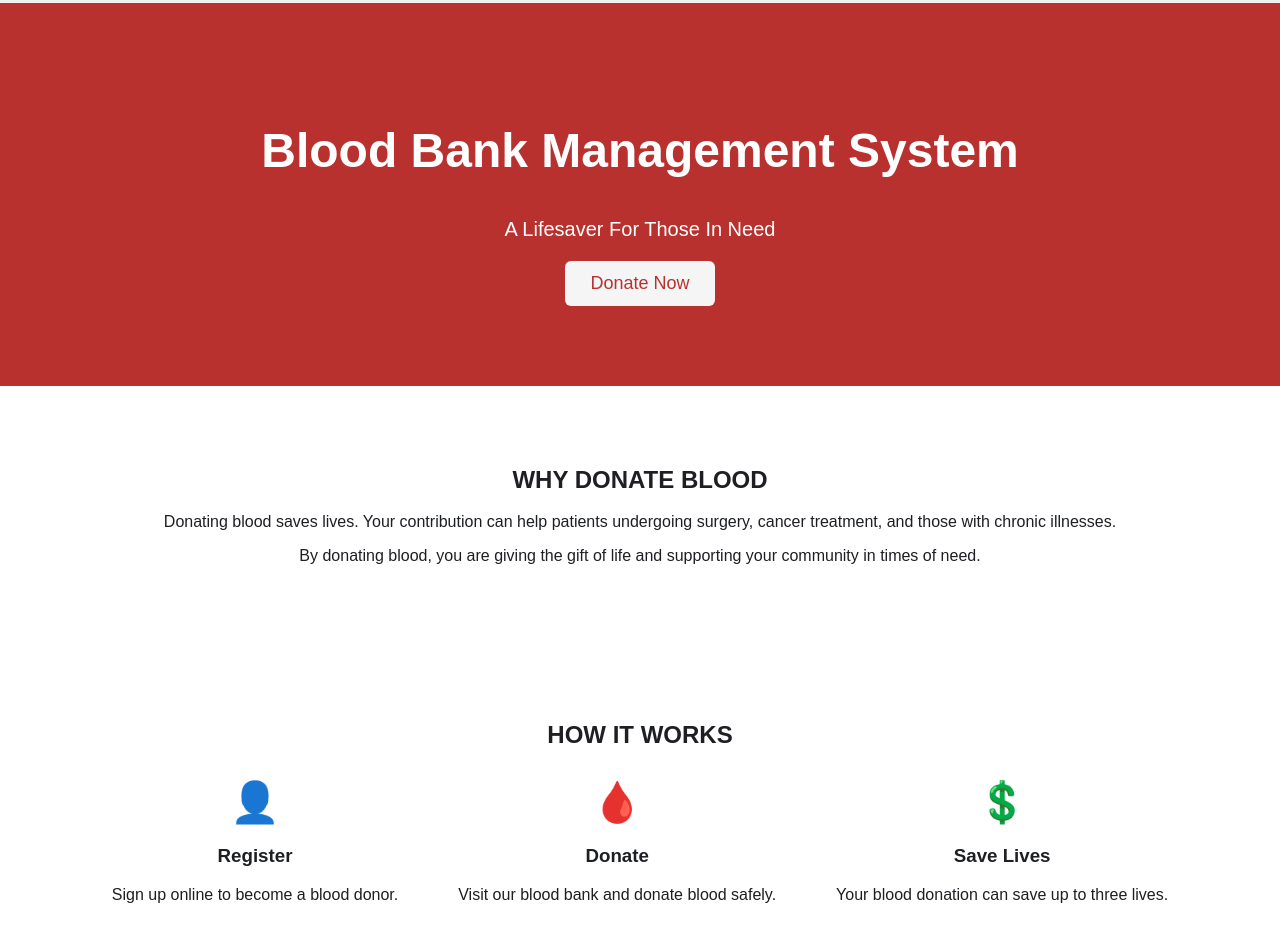
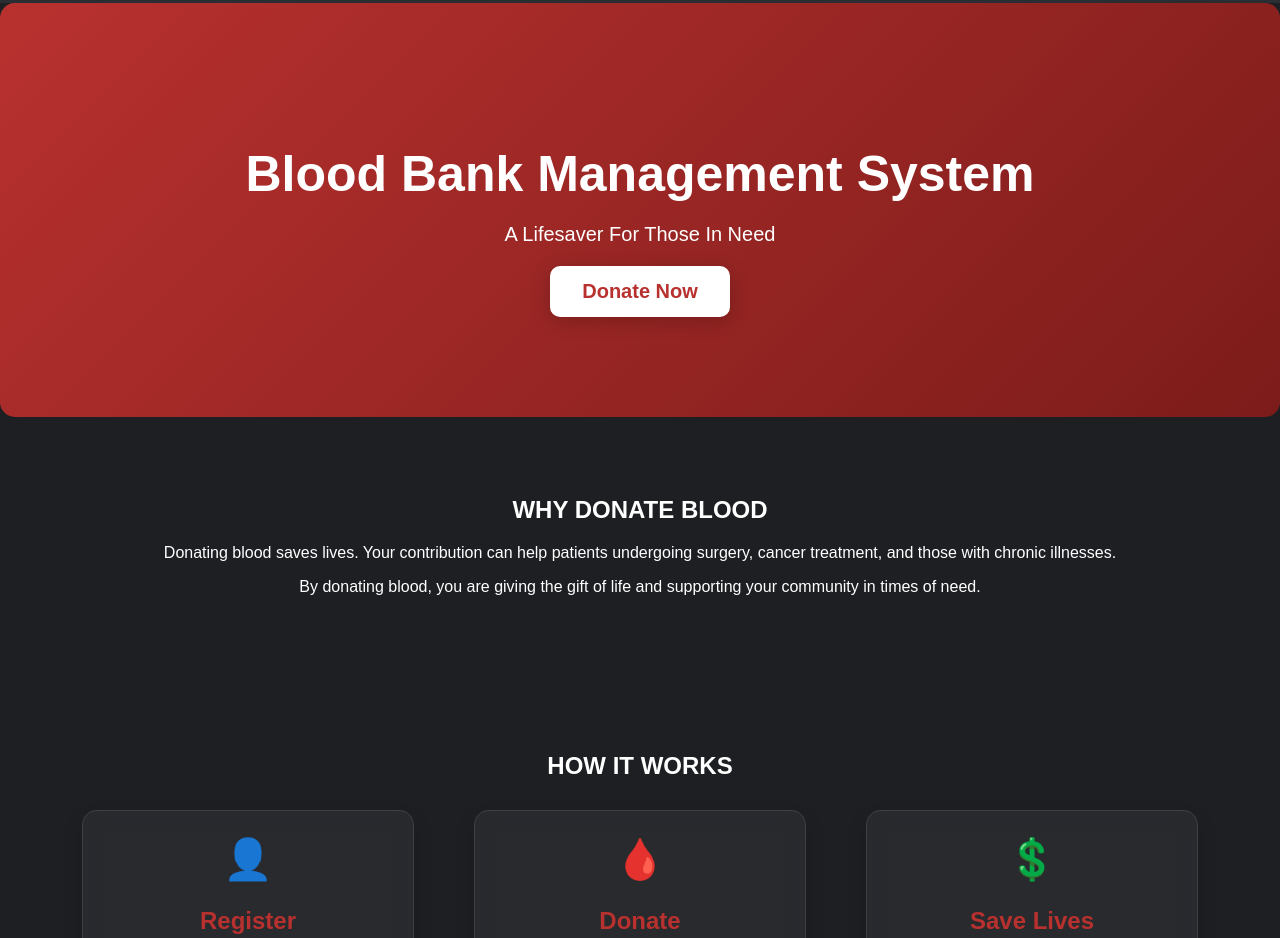
Before and after one commit to Parthdarji13/Blood-Bank-Managment-system, a plain HTML site: page index.html in a window 1280 px wide. Shown: the part 87-1025 px from the top of the page. Drawn offline with Linux system fonts and the light colour scheme.

Commit message:
Updated homepage design

```diff
--- a/index.html
+++ b/index.html
@@ -6,9 +6,8 @@
   <title>Blood Bank Management System</title>
   <link rel="stylesheet" href="styles.css" />
 </head>
-<body>
+<body class="dark-mode">
 
-  <!-- Navbar -->
   <header>
     <nav class="navbar">
       <div class="logo">🩸</div>
@@ -23,45 +22,37 @@
     </nav>
   </header>
 
-  <!-- Hero Section -->
-<section class="hero">
+  <section class="hero">
     <h1>Blood Bank Management System</h1>
     <p>A Lifesaver For Those In Need</p>
     <button id="donateBtn">Donate Now</button>
   </section>
 
-  <!-- Why Donate -->
   <section class="why-donate">
     <h2>WHY DONATE BLOOD</h2>
     <p>Donating blood saves lives. Your contribution can help patients undergoing surgery, cancer treatment, and those with chronic illnesses.</p>
     <p>By donating blood, you are giving the gift of life and supporting your community in times of need.</p>
   </section>
 
-  <!-- How it Works -->
   <section class="how-it-works">
     <h2>HOW IT WORKS</h2>
     <div class="steps">
-      <div>
-        <div class="icon">👤</div>
+      <div class="step-card"> <div class="icon">👤</div>
         <h3>Register</h3>
         <p>Sign up online to become a blood donor.</p>
       </div>
-      <div>
-        <div class="icon">🩸</div>
+      <div class="step-card"> <div class="icon">🩸</div>
         <h3>Donate</h3>
         <p>Visit our blood bank and donate blood safely.</p>
       </div>
-      <div>
-        <div class="icon">💲</div>
+      <div class="step-card"> <div class="icon">💲</div>
         <h3>Save Lives</h3>
         <p>Your blood donation can save up to three lives.</p>
       </div>
     </div>
   </section>
 
-  <!-- Compatibility Table -->
- <!-- Compatibility Table -->
-<section class="compatibility">
+  <section class="compatibility">
   <h2>Blood Compatibility Chart</h2>
   <p>Check which blood group can donate to or receive from others.</p>
   <div class="table-container">
@@ -109,7 +100,7 @@
 </section>
 
 
-  <!-- Updated Stylish Donors Section -->
+
   <section class="donors">
     <h2>🌟 Our Lifesaving Heroes 🌟</h2>
     <div class="donor-stats">
@@ -131,7 +122,6 @@
     </div>
   </section>
 
-  <!-- Newsletter -->
   <section class="newsletter">
     <h3>Subscribe to our newsletter</h3>
     <input type="email" placeholder="Enter your email" />
--- a/script.js
+++ b/script.js
@@ -1,13 +1,20 @@
 // Toggle dark/light mode and switch button icon
+// const toggleBtn = document.getElementById("toggleDark");
+// const body = document.body;
+
+// toggleBtn.addEventListener("click", () => {
+//   body.classList.toggle("dark-mode");
+//   toggleBtn.textContent = body.classList.contains("dark-mode") ? "☀️" : "🌙";
+// });
+
+// // Donate button alert
+// document.getElementById("donateBtn").addEventListener("click", () => {
+//   alert("Thank you for choosing to donate blood! ❤️");
+// });
+
 const toggleBtn = document.getElementById("toggleDark");
-const body = document.body;
 
 toggleBtn.addEventListener("click", () => {
-  body.classList.toggle("dark-mode");
-  toggleBtn.textContent = body.classList.contains("dark-mode") ? "☀️" : "🌙";
+  document.body.classList.toggle("dark-mode");
+  toggleBtn.textContent = document.body.classList.contains("dark-mode") ? "☀️" : "🌙";
 });
-
-// Donate button alert
-document.getElementById("donateBtn").addEventListener("click", () => {
-  alert("Thank you for choosing to donate blood! ❤️");
-});
--- a/styles.css
+++ b/styles.css
@@ -59,40 +59,73 @@ body {
 }
 
 /* --- Hero Section --- */
+/* --- Hero Section (More Attractive Version) --- */
 .hero {
-  background: var(--accent);
-  color: white;
+  background: linear-gradient(135deg, #b8312f, #7c1c1a);
+  color: #ffffff;
   text-align: center;
-  padding: 80px 20px;
+  padding: 100px 20px;
+  position: relative;
+  overflow: hidden;
+  border-radius: 15px;
+  background-clip: padding-box;
 }
 
 .hero h1 {
-  font-size: 48px;
+  font-size: 50px;
+  font-weight: bold;
+  margin-bottom: 20px;
+  animation: fadeZoom 1s ease-out forwards;
+  opacity: 0;
+  transform: scale(0.9);
 }
 
 .hero p {
   font-size: 20px;
   margin: 20px 0;
+  animation: fadeUp 1.2s ease-out forwards;
+  opacity: 0;
+  transform: translateY(30px);
 }
 
 .hero button {
   border: none;
-  padding: 12px 25px;
-  font-size: 18px;
-  border-radius: 6px;
+  padding: 14px 32px;
+  font-size: 20px;
+  font-weight: bold;
+  border-radius: 10px;
   cursor: pointer;
-  transition: background 0.3s, color 0.3s;
+  background: #ffffff;
+  color: #b8312f;
+  box-shadow: 0 4px 20px rgba(0, 0, 0, 0.2);
+  transition: all 0.3s ease;
+  animation: fadeUp 1.4s ease-out forwards;
+  opacity: 0;
+  transform: translateY(30px);
 }
 
-body:not(.dark-mode) .hero button {
-  background: var(--card);
-  color: var(--accent);
+.hero button:hover {
+  background: #ffe3e3;
+  color: #7c1c1a;
+  transform: translateY(-3px);
+  box-shadow: 0 6px 30px rgba(255, 255, 255, 0.3);
 }
 
-body.dark-mode .hero button {
-  background: #ffffff;
-  color: #b8312f;
+/* --- Animations --- */
+@keyframes fadeZoom {
+  to {
+    opacity: 1;
+    transform: scale(1);
+  }
 }
+
+@keyframes fadeUp {
+  to {
+    opacity: 1;
+    transform: translateY(0);
+  }
+}
+
 
 /* --- Sections --- */
 section {
@@ -111,6 +144,41 @@ section {
 .icon {
   font-size: 40px;
   margin-bottom: 10px;
+}
+
+/* --- How It Works Section --- */
+.step-card {
+  background: rgba(255, 255, 255, 0.2);
+  backdrop-filter: blur(10px);
+  border: 1px solid rgba(255, 255, 255, 0.15);
+  border-radius: 15px;
+  padding: 25px;
+  width: 280px;
+  color: var(--text);
+  box-shadow: 0 10px 20px rgba(0, 0, 0, 0.15);
+  transition: transform 0.3s, box-shadow 0.3s;
+  text-align: center;
+}
+
+body.dark-mode .step-card {
+  background: rgba(255, 255, 255, 0.05);
+  border: 1px solid rgba(255, 255, 255, 0.1);
+}
+
+.step-card:hover {
+  transform: translateY(-5px);
+  box-shadow: 0 0 20px var(--accent);
+}
+
+.step-card h3 {
+  font-size: 24px;
+  margin-bottom: 10px;
+  color: var(--accent);
+}
+
+.step-card p {
+  font-size: 16px;
+  margin: 5px 0;
 }
 
 /* --- Newsletter Section --- */
@@ -139,8 +207,7 @@ section {
   cursor: pointer;
 }
 
-/* --- Compatibility Table --- */
-/* --- Stylish Compatibility Cards --- */
+/* --- Compatibility Table (Reverted to Original Table) --- */
 .table-container {
   display: flex;
   flex-wrap: wrap;
@@ -174,7 +241,7 @@ body.dark-mode .table-card {
 }
 
 .table-card h3 {
-  font-size: 20px;
+  font-size: 35px;
   margin-bottom: 10px;
   color: var(--accent);
 }
@@ -183,6 +250,7 @@ body.dark-mode .table-card {
   font-size: 14px;
   margin: 5px 0;
 }
+
 
 /* --- Stylish Donors Section --- */
 .donors {
```
